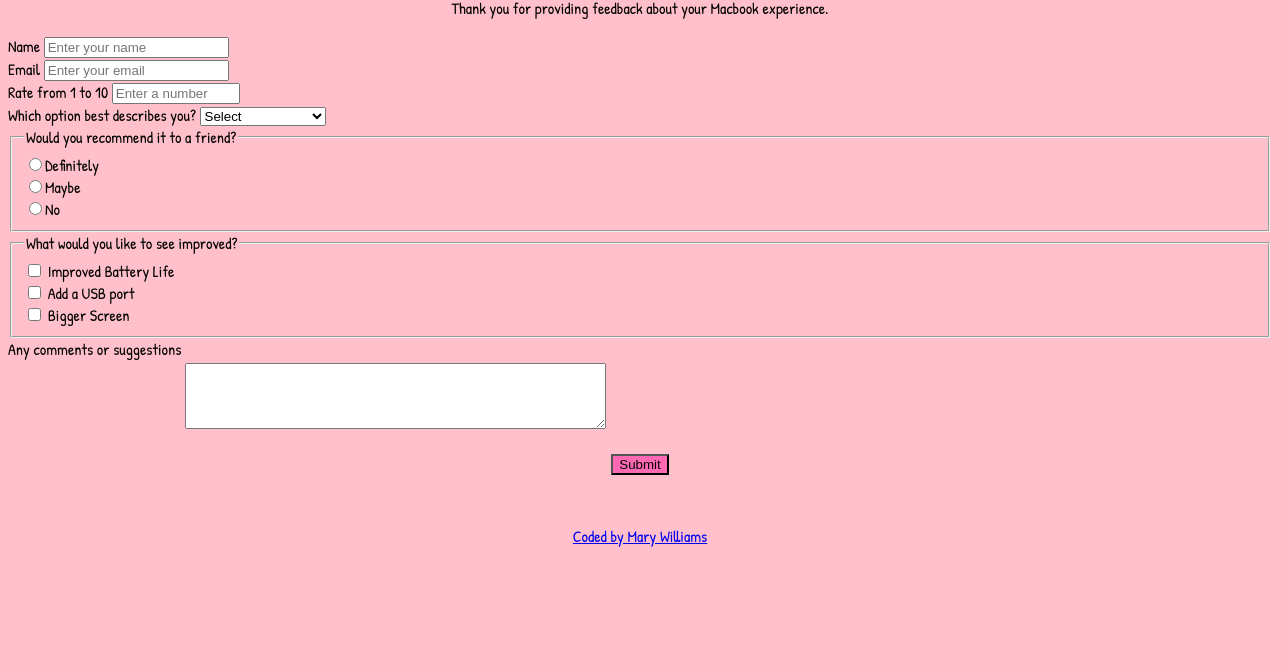
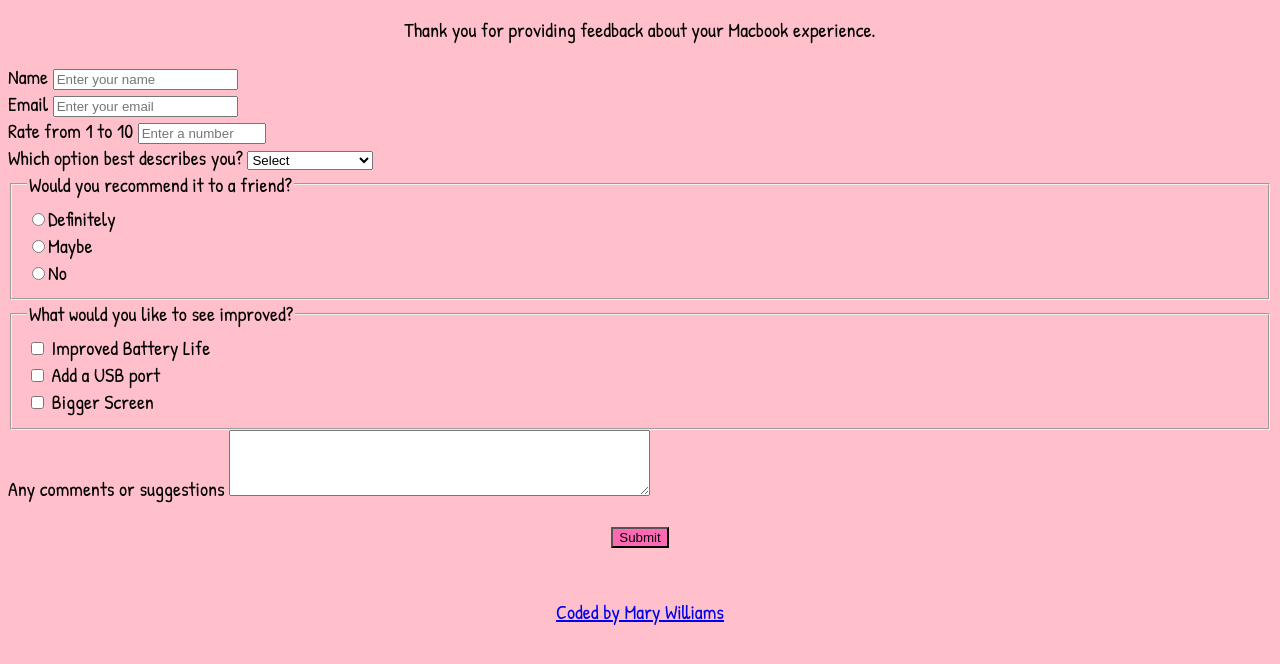
Before and after one commit to mkriscodes/Survey, a plain HTML site: page index.html in a window 1280 px wide. Shown: the part 92-756 px from the top of the page. Drawn offline with Linux system fonts and the light colour scheme.

Commit message:
Update Survey Form style.css

```diff
--- a/Survey Form style.css
+++ b/Survey Form style.css
@@ -2,6 +2,7 @@ body {
          background-color: pink;
          align-items: center;
          font-family: Patrick Hand;
+         font-size: 20px;
      }
 
      h1 {
@@ -18,6 +19,10 @@ p {
          width: 120px;
      }
 
+     legend {
+         margin-top: 50px;
+     }
+
      fieldset:first-child {
          margin-top: 25px;
      }
@@ -26,10 +31,15 @@ fieldset:last-child {
          margin-bottom: 25px;
      }
 
-textarea {
-    margin-top: 25px;
+     #suggestions {
+         text-align: top;
+         align-items: center;
+     }
+
+     #comment {
          vertical-align: top;
-    align-items: flex-end;
+         align-items: left;
+         margin-top: 100px;
      }
 
      footer {
```
Lines whose indentation alone changed are shown as unchanged.
